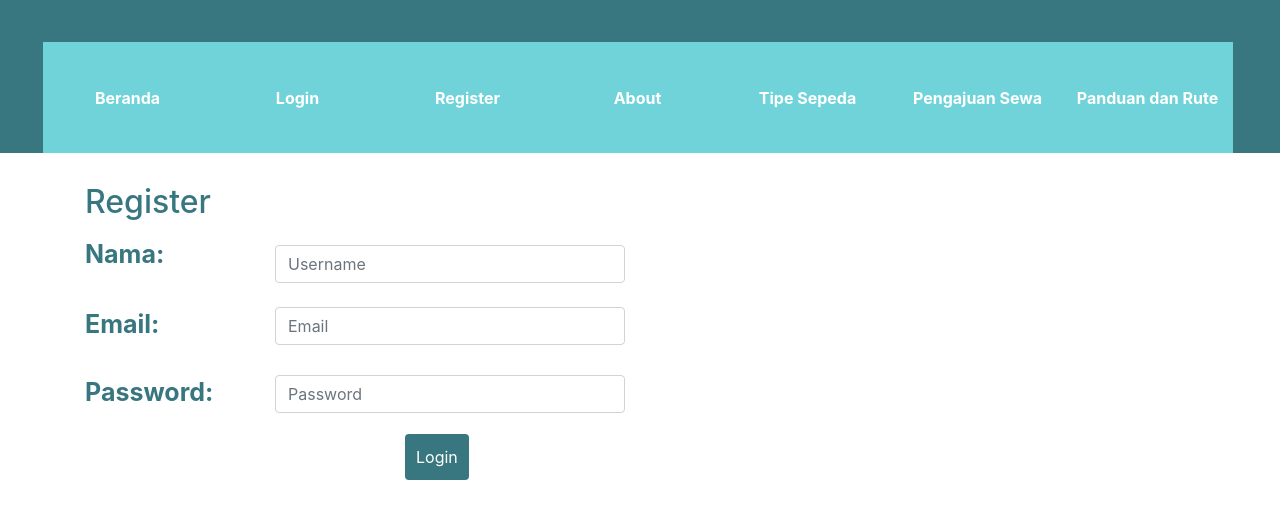
After one commit to Risawulan/sepeda-listrik-ci3, a CodeIgniter app: page /sepeda-listrik-ci3/home/register in a window 1280 px wide. The commit adds this page. Shown: the top 519 px of the page. Run offline with CodeIgniter, Linux system fonts and the light colour scheme.

Commit message:
menambah ui register

```diff
--- a/application/controllers/Home.php
+++ b/application/controllers/Home.php
@@ -12,6 +12,13 @@ defined('BASEPATH') OR exit('No direct script access allowed');
         $this->load->view('login');
         $this->load->view('template/footer');
 
+    }
+
+    public function register()
+    {
+        $this->load->view('template/header');
+        $this->load->view('register');
+        $this->load->view('template/footer');
     }
 
     public function about(){
--- /dev/null
+++ b/application/views/register.php
@@ -0,0 +1,28 @@
+<div class="content">
+    <h2 id="title">Register</h2>
+    <form action="">
+        <div class="form-group row">
+            <label for="username" class="col-sm-2 col-form-label" style="font-size: 25px; color: #387780; font-weight:bold;">Nama:</label>
+            <div class="col-sm-4">
+                <input type="text" id="nama" class="form-control mt-3" placeholder="Username">
+            </div>
+        </div>
+        <div class="form-group row">
+            <label for="email" class="col-sm-2 col-form-label" style="font-size: 25px; color: #387780; font-weight:bold;">Email:</label>
+            <div class="col-sm-4">
+                <input type="text" id="email" class="form-control mt-2" placeholder="Email">
+            </div>
+        </div>
+        <div class="form-group row">
+            <label for="email" class="col-sm-2 col-form-label" style="font-size: 25px; color: #387780; font-weight:bold;">Password:</label>
+            <div class="col-sm-4">
+                <input type="password" id="password" class="form-control mt-2" placeholder="Password">
+            </div>
+        </div>
+        <div class="form-group">
+            <div class="offset-sm-2 col-sm-4">
+                <button class="btn" style="background-color:#387780; margin-left: 120px; color:white; padding: 10px;">Login</button>
+            </div>
+        </div>
+    </form>
+</div>
--- a/application/views/template/header.php
+++ b/application/views/template/header.php
@@ -16,6 +16,7 @@
     <div class="navbar-nav">
       <a class="nav-link active" href="<?=base_url('home');?>">Beranda <span class="sr-only">(current)</span></a>
       <a class="nav-link" href="<?=base_url('home/login');?>">Login</a>
+      <a class="nav-link" href="<?=base_url('home/register');?>">Register</a>
       <a class="nav-link" href="<?=base_url('home/about');?>">About</a>
       <a class="nav-link" href="<?=base_url('home/tipe');?>">Tipe Sepeda</a>
       <a class="nav-link" href="<?=base_url('home/pengajuan');?>">Pengajuan Sewa</a>
--- a/public/css/style.css
+++ b/public/css/style.css
@@ -18,7 +18,7 @@
     display: flex;
     align-items: center;
     justify-content: center;
-    width: 200px;
+    width: 170px;
     height: 111px;
     background-color: #70D3DA;
     color: white;
```
